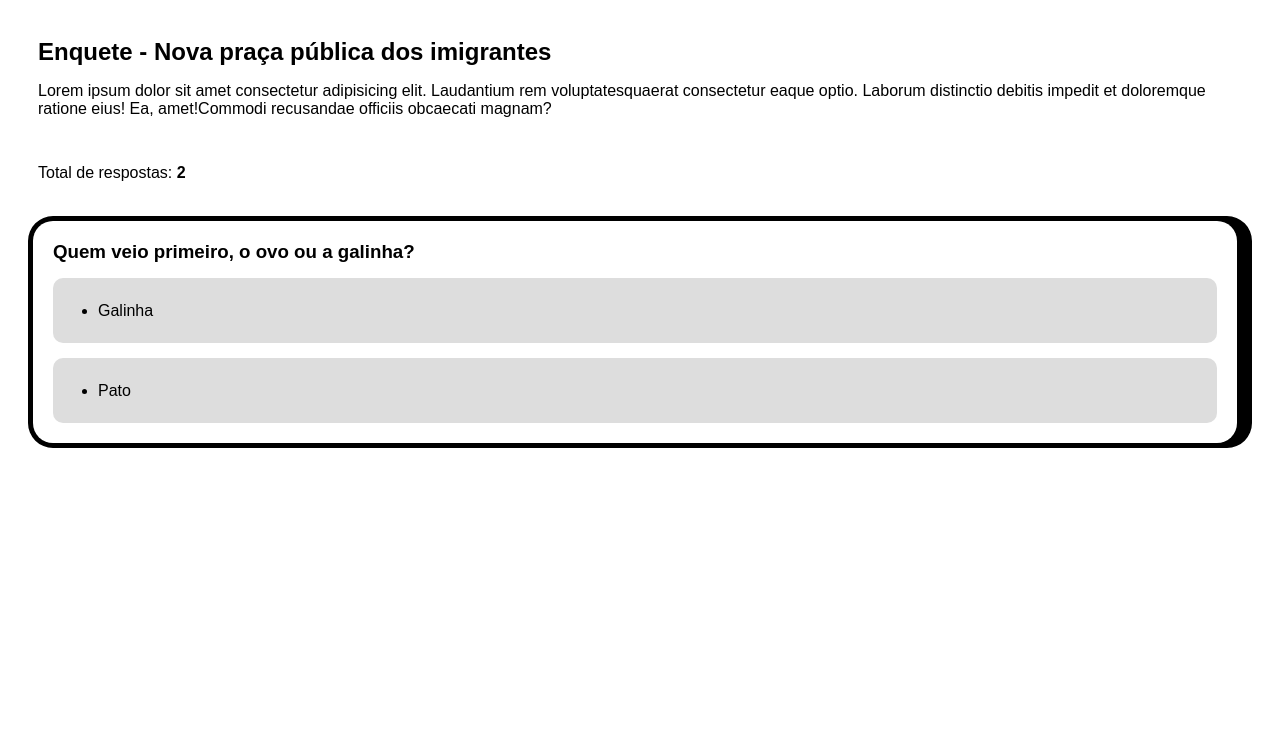
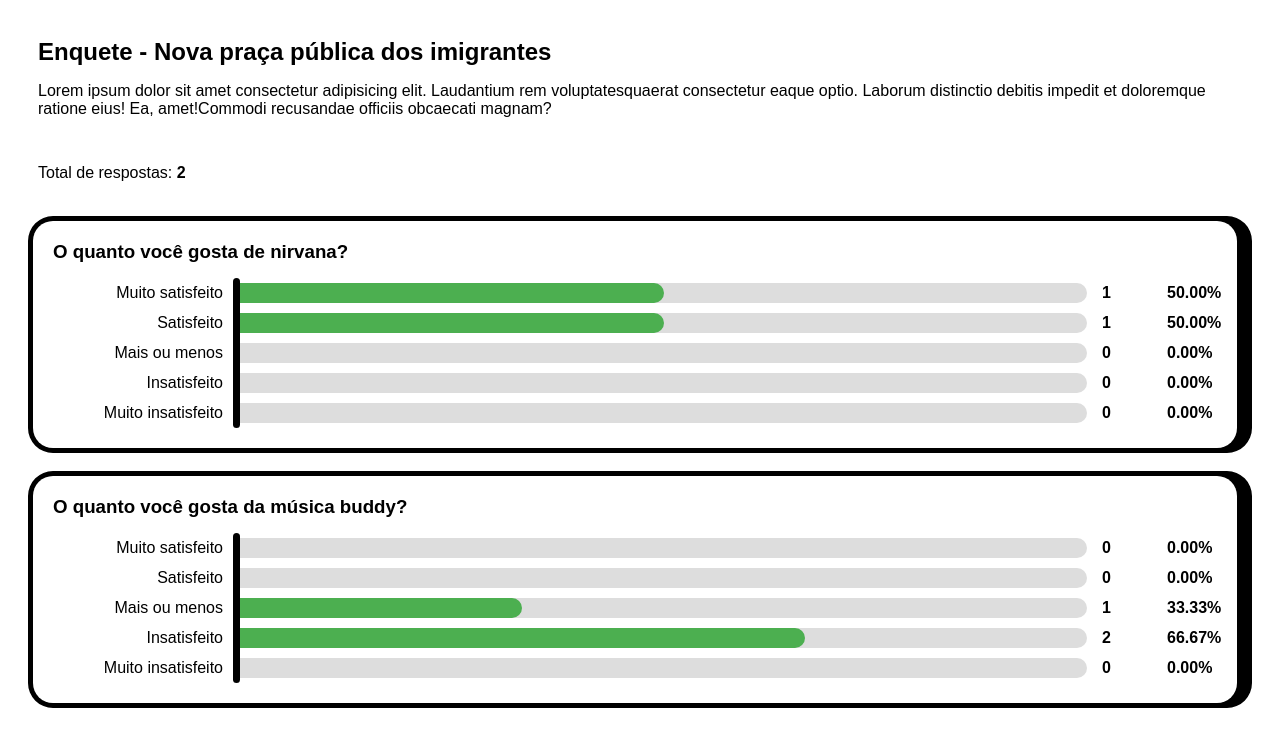
Before and after one commit to WellingtonSouzaAbreu/poll-test-corre, a React (Create React App) app: page / in a window 1280 px wide. Shown: the top 742 px of the page. Built offline with nearby package versions, Linux system fonts and the light colour scheme.

Commit message:
feat: Implementa apresentação de gráfico de satisfação

```diff
--- a/src/App.js
+++ b/src/App.js
@@ -1,7 +1,7 @@
 /* eslint-disable react/react-in-jsx-scope */
 import './App.css'
 
-const pollQuestion = {
+const pollData = {
 	questions: [
 		{
 			questionId: '1',
@@ -12,11 +12,19 @@ const pollQuestion = {
 			questionId: '2',
 			question: 'Escolha um número de 100 a 200?',
 			questionType: 'numeric'
+		},
+		{
+			questionId: '3',
+			question: 'O quanto você gosta de nirvana?',
+			questionType: 'satisfaction'
+		},
+		{
+			questionId: '4',
+			question: 'O quanto você gosta da música buddy?',
+			questionType: 'satisfaction'
 		}
-	]
-}
-
-const pollData = [
+	],
+	privateResponses: [
 		{
 			userId: 'PusOCJGtL6cSrAhN8oePaUybLR42',
 			location: {
@@ -39,6 +47,26 @@ const pollData = [
 					questionId: '2',
 					questionType: 'numerical',
 					response: 55,
+				},
+				{
+					questionId: '3',
+					questionType: 'satisfaction',
+					response: 2,
+				},
+				{
+					questionId: '4',
+					questionType: 'satisfaction',
+					response: 4,
+				},
+				{
+					questionId: '5',
+					questionType: 'binary',
+					response: false,
+				},
+				{
+					questionId: '6',
+					questionType: 'binary',
+					response: true,
 				},
 			],
 		},
@@ -65,9 +93,62 @@ const pollData = [
 					questionType: 'numerical',
 					response: 30,
 				},
+				{
+					questionId: '3',
+					questionType: 'satisfaction',
+					response: 1,
+				},
+				{
+					questionId: '4',
+					questionType: 'satisfaction',
+					response: 4,
+				},
+				{
+					questionId: '4',
+					questionType: 'satisfaction',
+					response: 3,
+				},
+				{
+					questionId: '5',
+					questionType: 'binary',
+					response: true,
+				},
+				{
+					questionId: '6',
+					questionType: 'binary',
+					response: true,
+				},
 			],
 		}
 	]
+}
+
+const groupQuestionsByQuestionType = (questionType) => {
+	const allResponses = pollData.privateResponses.map((poll) => poll.responses)
+	const listOfResponses = [].concat(...allResponses)
+
+	const groupedByQuestionId = listOfResponses.reduce((total, response) => {
+		const { questionId, ...rest } = response
+		total[questionId] = total[questionId] || []
+		total[questionId].push(rest)
+		return total
+	}, {})
+
+	const allResponsesByQuestion = pollData.questions.reduce((total, poll) => {
+		if (poll.questionType !== questionType) return total
+		return (
+			[
+				...total,
+				{
+					...poll,
+					responses: groupedByQuestionId[poll.questionId]
+				}
+			]
+		)
+	}, [])
+
+	return allResponsesByQuestion
+}
 
 const renderHtmlHeader = () => (
 	<head>
@@ -78,7 +159,7 @@ const renderHtmlHeader = () => (
 )
 
 const renderPollHeader = () => {
-	const numberOfResponses = ` ${pollData.length}`
+	const numberOfResponses = ` ${pollData.privateResponses.length}`
 
 	return (
 		<>
@@ -96,20 +177,22 @@ const renderPollHeader = () => {
 	)
 }
 
-const renderSatisfactionGraph = () => {
+const renderBinaryGraph = () => {
+	const allResponsesByQuestion = groupQuestionsByQuestionType('binary')
+	const binaryLabels = ['Sim','Não']
 
-	const satisfactionValues = [
-		['Muito satisfeito', 35, '35%'],
-		['Satisfeito', 15, '15%'],
-		['Mais ou menos', 20, '20%'],
-		['Insatisfeito', 25, '25%'],
-		['Muito insatisfeito', 15, '15%']
-	]
+	return allResponsesByQuestion.map((questionWithResponses) => {
+		const satisfactionValues = binaryLabels.map((label, index) => {
+			const responses = questionWithResponses.responses.filter((response) => response.response === (index + 1))
+			const percentage = (responses.length / questionWithResponses.responses.length) * 100
+			return [label, responses.length, percentage.toFixed(2) + '%']
+		})
 
 		return (
-		<div className="card">
+			<>
+			<div className="card" key={questionWithResponses.questionId}>
 				<div className="card-content">
-				<h3 className="card-title">Gráfico de Barras Horizontais 1</h3>
+					<h3 className="card-title">{questionWithResponses.question}</h3>
 					{
 						satisfactionValues.map((satisfaction, index) => (
 							<div className="bar" key={index}>
@@ -125,32 +208,51 @@ const renderSatisfactionGraph = () => {
 					}
 				</div>
 			</div >
+			<br/>
+			</>
 		)
+	})
+}
+
+const renderSatisfactionGraph = () => {
+	const allResponsesByQuestion = groupQuestionsByQuestionType('satisfaction')
+	const satisfactionLabels = ['Muito satisfeito','Satisfeito','Mais ou menos','Insatisfeito','Muito insatisfeito']
+
+	return allResponsesByQuestion.map((questionWithResponses) => {
+		const satisfactionValues = satisfactionLabels.map((label, index) => {
+			const responses = questionWithResponses.responses.filter((response) => response.response === (index + 1))
+			const percentage = (responses.length / questionWithResponses.responses.length) * 100
+			return [label, responses.length, percentage.toFixed(2) + '%']
+		})
+
+		return (
+			<>
+			<div className="card" key='xa'>
+				<div className="card-content">
+					<h3 className="card-title">{questionWithResponses.question}</h3>
+					{
+						satisfactionValues.map((satisfaction, index) => (
+							<div className="bar" key={index}>
+								<div className="bar-label">{satisfaction[0]}</div>
+								<div className={"bar-base" + (index === 0 ? " bar-base-first" : "") + (index === 4 ? " bar-base-last" : "")}></div>
+								<div className="bar-progress">
+									<div className="bar-progress-inner" style={{ width: satisfaction[2] }}></div>
+								</div>
+								<div className="bar-progress-text">{satisfaction[1]}</div>
+								<div className="bar-progress-text">{satisfaction[2]}</div>
+							</div>
+						))
+					}
+				</div>
+			</div >
+			<br/>
+			</>
+		)
+	})
 }
 
 const renderTextualResponses = () => {
-	const allResponses = pollData.map((poll) => poll.responses)
-	const listOfResponses = [].concat(...allResponses)
-
-	const groupedByQuestionId = listOfResponses.reduce((total, response) => {
-		const { questionId, ...rest } = response
-		total[questionId] = total[questionId] || []
-		total[questionId].push(rest)
-		return total
-	}, {})
-
-	const allResponsesByQuestion = pollQuestion.questions.reduce((total, poll) => {
-		if (poll.questionType !== 'textual') return total
-		return (
-			[
-				...total,
-				{
-					...poll,
-					responses: groupedByQuestionId[poll.questionId]
-				}
-			]
-		)
-	}, [])
+	const allResponsesByQuestion = groupQuestionsByQuestionType('textual')
 
 	return allResponsesByQuestion.map((poll) => {
 		return (
@@ -184,7 +286,9 @@ function App() {
 			{renderHtmlHeader()}
 			<body className='body'>
 				{renderPollHeader()}
-				{/* {renderSatisfactionGraph()} */}
+				{renderBinaryGraph()}
+				<br />
+				{renderSatisfactionGraph()}
 				<br />
 				{renderTextualResponses()}
 				<br />
```
Lines whose indentation alone changed are shown as unchanged.
